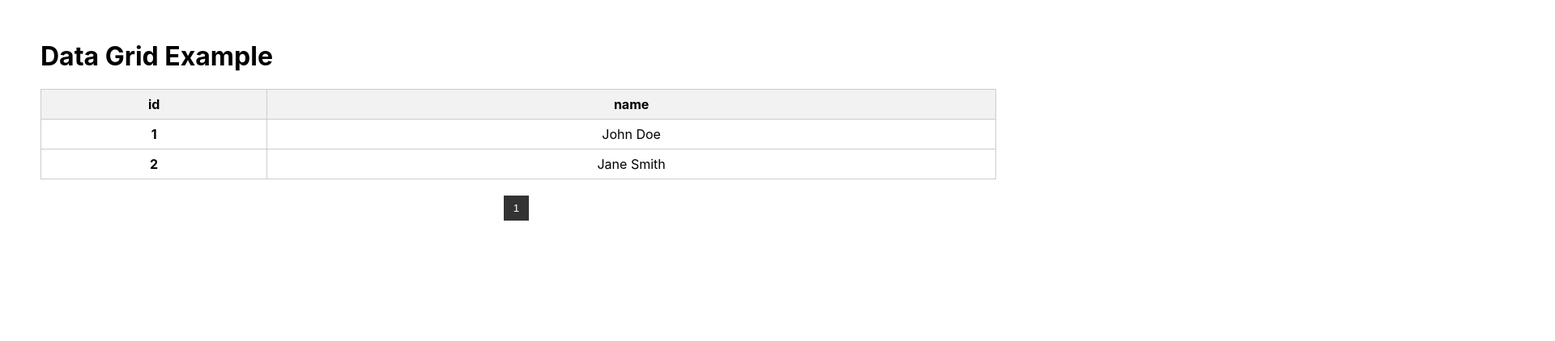
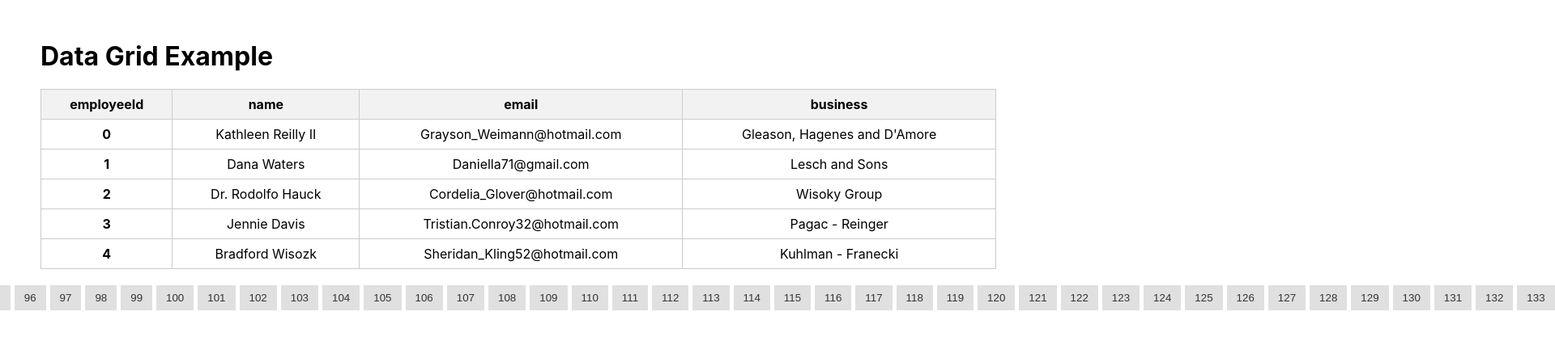
Before and after one commit to GetBlackBoxSolutions/fun-with-datagrid, a React (Create React App) app: page / in a window 1280 px wide. Shown: the top 422 px of the page at 81% size, 1920 px wide, since content can reach past the window. Built offline with nearby package versions, Linux system fonts and the light colour scheme.

Commit message:
Added Jest and mock data

```diff
--- a/package.json
+++ b/package.json
@@ -34,5 +34,8 @@
       "last 1 firefox version",
       "last 1 safari version"
     ]
+  },
+  "devDependencies": {
+    "@faker-js/faker": "^8.2.0"
   }
 }
--- a/src/App.js
+++ b/src/App.js
@@ -1,12 +1,9 @@
 import React from "react";
 import DataGrid from "./components/DataGrid/DataGrid";
+import createData from "./data/mock-data";
 
 const App = () => {
-  const data = [
-    { id: 1, name: "John Doe" },
-    { id: 2, name: "Jane Smith" },
-    // Add more data items as needed
-  ];
+  const data = createData();
 
   return (
     <div>
--- /dev/null
+++ b/src/data/mock-data.js
@@ -0,0 +1,14 @@
+import { faker } from "@faker-js/faker";
+
+export default function createData() {
+  let data = [];
+  for (let i = 0; i < 1000; i++) {
+    data.push({
+      employeeId: i,
+      name: faker.person.fullName(),
+      email: faker.internet.email(),
+      business: faker.company.name(),
+    });
+  }
+  return data;
+}
```
Also changed, not shown: 1 other file (tests, documents, lock files or other folders).
